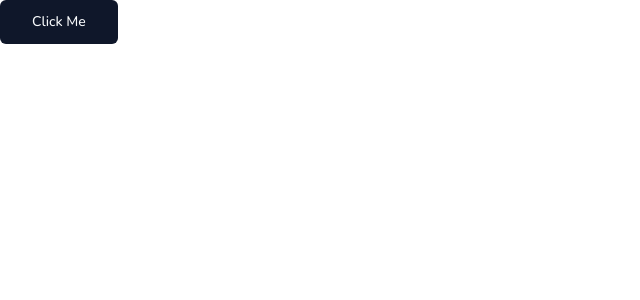
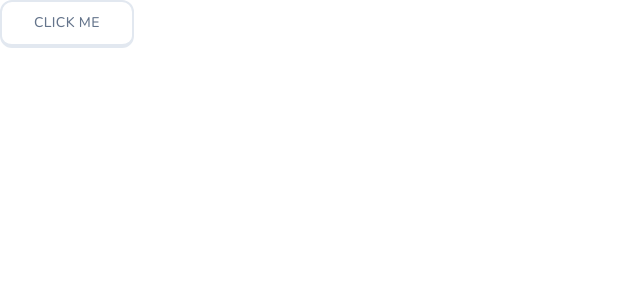
Before and after one commit to neilsen-ngoi/Lingo, a Next.js app: page / in a window 1280 px wide. Shown: the top 300 px of the page, without its empty margins (0-640 px from the left). Built offline with nearby package versions, Linux system fonts and the light colour scheme.

Commit message:
button library

```diff
--- /dev/null
+++ b/app/buttons/page.tsx
@@ -0,0 +1,17 @@
+import { Button } from "@/components/ui/button"
+
+const ButtonsPage = () => {
+    return (
+        <div className=" p-4 space-y-4 flex flex-col max-w-[200px]">
+            <Button>Defualt</Button>
+            <Button variant='primary'>Primary</Button>
+            <Button variant='primaryOutline'>Primary outline</Button>
+            <Button variant='secondary'>secondary</Button>
+            <Button variant='secondaryOutline'>secondary outline</Button>
+            <Button variant='danger'>danger</Button>
+            <Button variant='dangerOutline'>danger outline</Button>
+        </div>
+    )
+}
+
+export default ButtonsPage
--- a/components/ui/button.tsx
+++ b/components/ui/button.tsx
@@ -5,25 +5,24 @@ import { cva, type VariantProps } from "class-variance-authority"
 import { cn } from "@/lib/utils"
 
 const buttonVariants = cva(
-  "inline-flex items-center justify-center whitespace-nowrap rounded-md text-sm font-medium ring-offset-background transition-colors focus-visible:outline-none focus-visible:ring-2 focus-visible:ring-ring focus-visible:ring-offset-2 disabled:pointer-events-none disabled:opacity-50",
+  "inline-flex items-center justify-center whitespace-nowrap rounded-xl text-sm font-medium ring-offset-background transition-colors focus-visible:outline-none focus-visible:ring-2 focus-visible:ring-ring focus-visible:ring-offset-2 disabled:pointer-events-none disabled:opacity-50 uppercase tracking-wide",
   {
     variants: {
       variant: {
-        default: "bg-primary text-primary-foreground hover:bg-primary/90",
-        destructive:
-          "bg-destructive text-destructive-foreground hover:bg-destructive/90",
-        outline:
-          "border border-input bg-background hover:bg-accent hover:text-accent-foreground",
-        secondary:
-          "bg-secondary text-secondary-foreground hover:bg-secondary/80",
-        ghost: "hover:bg-accent hover:text-accent-foreground",
-        link: "text-primary underline-offset-4 hover:underline",
+        default: "bg-white text-black border-slate-200 border-2 border-b-4 active:border-b-2 hover:bg-slate-100 text-slate-500",
+        primary:"bg-sky-400 text-primary-foreground hover:bg-sky-400/90 border-sky-500 border-b-4 active:border-b-0",
+        primaryOutline: 'bg-white text-sky-500 hover:bg-slate-100',
+        secondary:"bg-green-500 text-primary-foreground hover:bg-green-500/90 border-green-600 border-b-4 active:border-b-0",
+        secondaryOutline: 'bg-white text-green-500 hover:bg-slate-100',
+        danger:"bg-rose-500 text-primary-foreground hover:bg-rose-500/90 border-rose-600 border-b-4 active:border-b-0",
+        dangerOutline: 'bg-white text-rose-500 hover:bg-slate-100',
       },
       size: {
-        default: "h-10 px-4 py-2",
-        sm: "h-9 rounded-md px-3",
-        lg: "h-11 rounded-md px-8",
+        default: "h-11 px-4 py-2",
+        sm: "h-9  px-3",
+        lg: "h-12  px-8",
         icon: "h-10 w-10",
+        rounded: "rounded-full"
       },
     },
     defaultVariants: {
```
